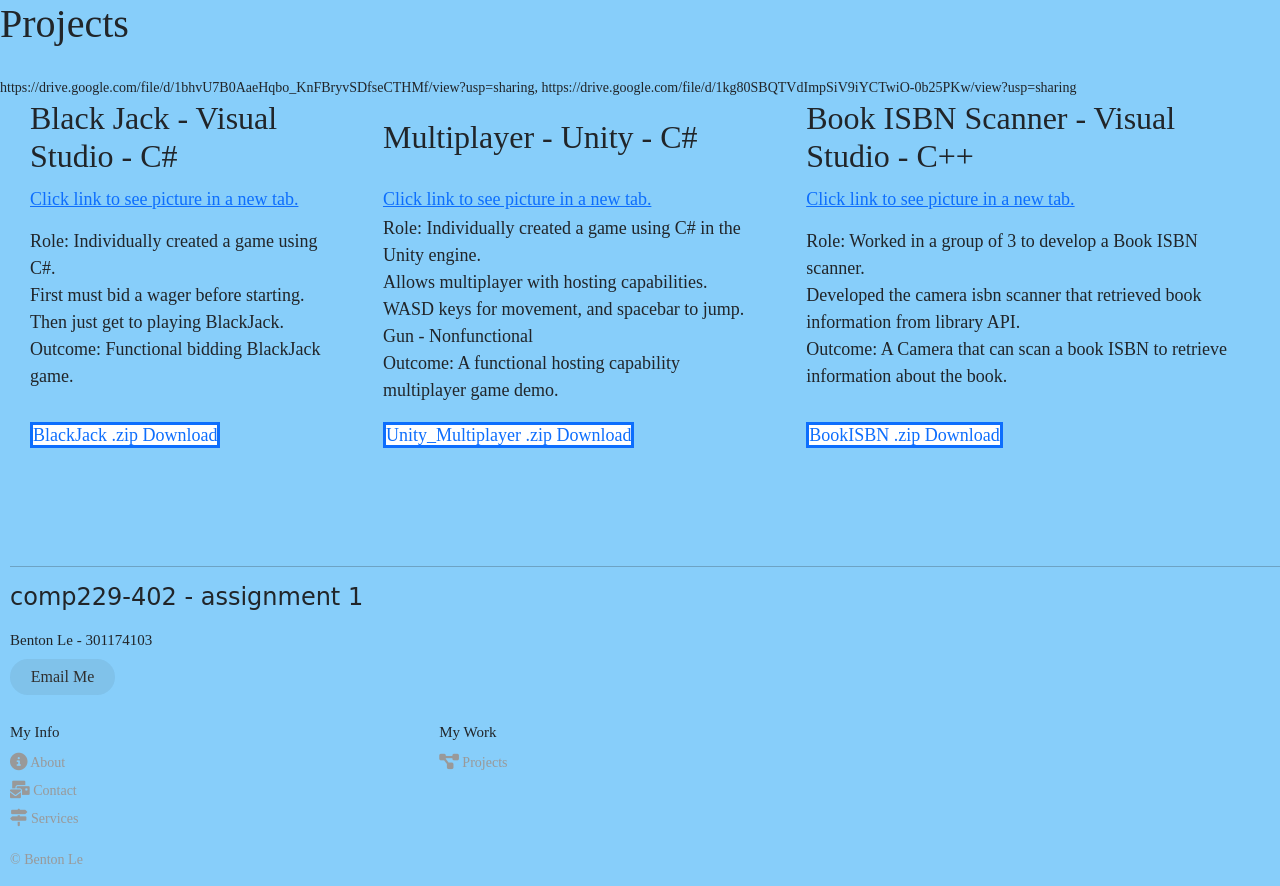
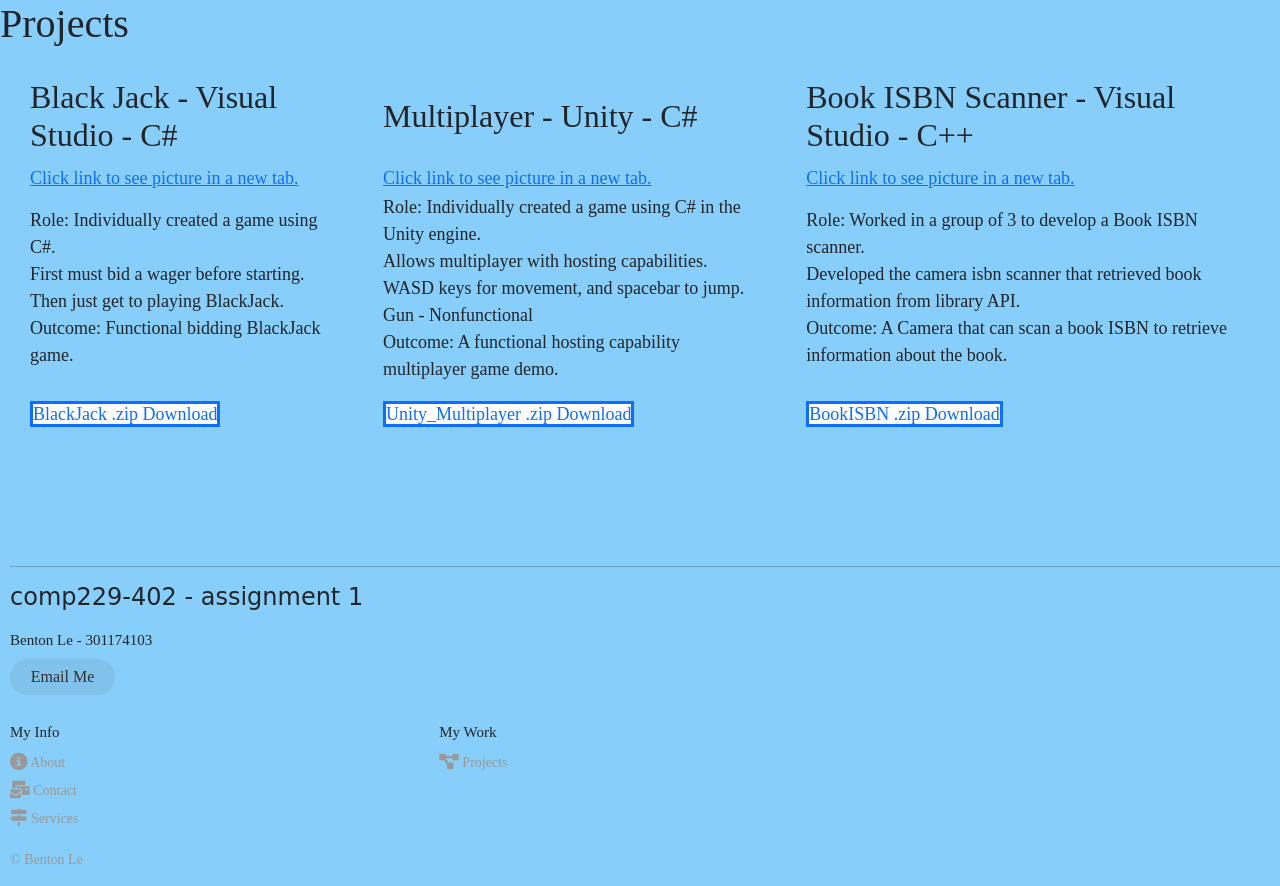
Before and after one commit to HobbyistProgrammer/COMP229-F2022-Assignment1, a Node server app: page /projects in a window 1280 px wide. Shown: the part 87-973 px from the top of the page. Run offline with Node 20, Linux system fonts and the light colour scheme.

Commit message:
Fixed minor issue

```diff
--- a/app/app.js
+++ b/app/app.js
@@ -19,13 +19,13 @@ import indexRouter from './routes/index.route.server.js';
 const app = express();
 
 // setup ViewEngine EJS
-app.set('views', path.join(__dirname,'/views'));
-app.set('view engine', 'ejs');
+app.set('views', path.join(__dirname,'/views')); // Join views to the directory path starting at root/app/app.js
+app.set('view engine', 'ejs'); // sets the name view engine with ejs
 
-app.use(logger('dev'));
-app.use(express.json());
-app.use(express.urlencoded({ extended: false}));
-app.use(cookieParser());
+app.use(logger('dev')); // Logger, used to log
+app.use(express.json()); // Middleware of the code that recognizes incoming request as a JSON Object.
+app.use(express.urlencoded({ extended: false})); // same are .json, but this is for strings and arrays.
+app.use(cookieParser()); // Just to get cookies
 app.use(express.static(path.join(__dirname, '../public')));
 app.use(session({
     secret: Secret,
--- a/app/views/content/projects.ejs
+++ b/app/views/content/projects.ejs
@@ -64,7 +64,7 @@
             </p>
         </td>
     </tr>
-    https://drive.google.com/file/d/1bhvU7B0AaeHqbo_KnFBryvSDfseCTHMf/view?usp=sharing, https://drive.google.com/file/d/1kg80SBQTVdImpSiV9iYCTwiO-0b25PKw/view?usp=sharing
+
     <tr>
         <td><a id="link" href="/content/files/blackjack.zip">BlackJack .zip Download</a></td>
         <td><a id="link" href="https://drive.google.com/drive/folders/1hbhBSRoRXgnPgqWnQqEVF_j32OuQOpct?usp=sharing">Unity_Multiplayer .zip Download</a></td>
```
